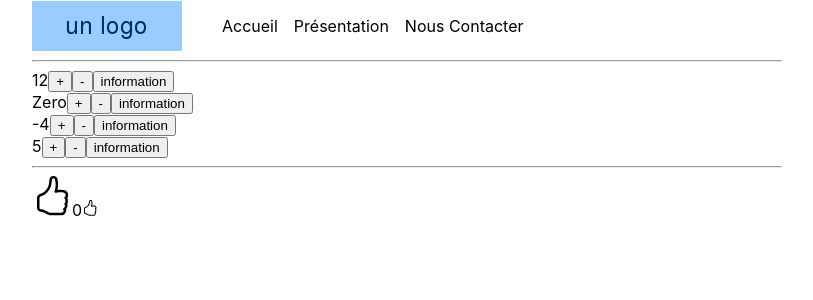
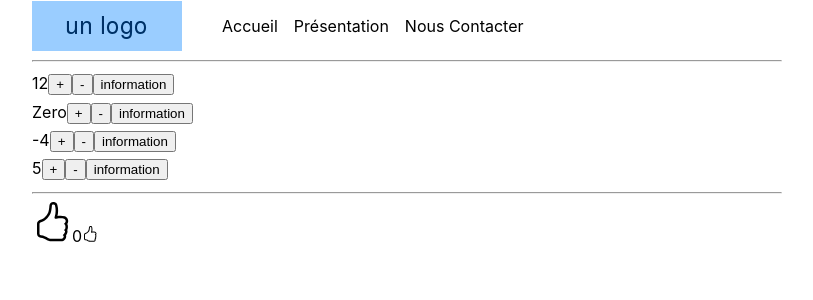
Before and after one commit to alexandre-aco-code/react-practise, a React (Create React App) app in the folder jour1/: page / in a window 1280 px wide. Shown: the top 300 px of the page, without its empty margins (233-1046 px from the left). Built offline with nearby package versions, Linux system fonts and the light colour scheme.

Commit message:
augmenter and diminuer working in the parent class

```diff
--- a/jour1/src/composants/body/Compteur.jsx
+++ b/jour1/src/composants/body/Compteur.jsx
@@ -1,56 +1,58 @@
-import { Component } from 'react';
+//sfc stateless fonctional component
 
-class Compteur extends Component {
-    state = {
-        valeur : this.props.compteur.valeur
-    }
-    // solution 1 éviter la perte de contexte de this
-    augmenter(){
-        // alert("j'ai cliqué sur le bouton +");
-        // console.log(this);
-        // this.state.valeur++;
-        /* let valeur = this.state.valeur ; */
-        /* let that = this; */
-        this.setState({
-            valeur : this.state.valeur + 1
-        })
+const diminuer = (data) => {
+    //console.log(this.state.valeur);
+    //this.setState({ valeur : this.state.valeur - 1 });
+    this.props.diminuer(data);
+};
+
+function passage() {
+    console.log("je viens de rentrer dans le bouton +");
 }
 
-    passage(){
-        console.log("je viens de rentrer dans le bouton +");
-    }
-    // solution 2 éviter la perte de contexte de this
-    diminuer = () => {
-        console.log(this.state.valeur);
-        this.setState({ valeur : this.state.valeur - 1 });
+const info = (param) => {
+    console.log(param);
+};
+
+function augmenter(data) {
+    this.props.augmenter(data);
 }
 
-    misEnformeCompteur(){
-        console.log(this.props.compteur); // enfant lecture seule
-        console.log(this.props.largeur)
-        if(this.state.valeur === 0){
-            return "Zero"
+function misEnformeCompteur(valeur) {
+    if (valeur === 0) {
+        return "Zero";
     }
-        return this.state.valeur ;
+    return valeur;
 }
 
-    info = (param) => {
-        console.log(param);
-        // this dans les méthodes
-    }
-
-    render() {
+const Compteur = (props) => {
     return (
-            <div className="compteur">
-                <span>
-                    { this.misEnformeCompteur() }
-                </span>
-                <button onClick={this.augmenter.bind(this)} onMouseEnter={this.passage}>+</button>
-                <button onClick={this.diminuer}>-</button>
-                <button onClick={ () => { this.info( "une information" ) }}>information</button>
+        <div className="compteur" style={{ padding: "0.2em 0" }}>
+            <span>{misEnformeCompteur(props.compteur.valeur)}</span>
+            <button
+                onClick={() => {
+                    props.augmenter(props.compteur);
+                }}
+                onMouseEnter={passage}
+            >
+                +
+            </button>
+            <button
+                onClick={() => {
+                    props.diminuer(props.compteur);
+                }}
+            >
+                -
+            </button>
+            <button
+                onClick={() => {
+                    info("une information");
+                }}
+            >
+                information
+            </button>
         </div>
     );
-    }
-}
+};
 
 export default Compteur;
--- a/jour1/src/composants/body/Compteurs.jsx
+++ b/jour1/src/composants/body/Compteurs.jsx
@@ -1,21 +1,61 @@
-import { Component } from 'react';
+import { Component } from "react";
 import Compteur from "./Compteur";
 
 class Compteurs extends Component {
     state = {
         compteurs: [
-            {id : 1, valeur:12},
-            {id : 2, valeur:0},
-            {id : 3, valeur:-4},
-            {id : 4, valeur:5},
-        ]
-    }
+            { id: 1, valeur: 12 },
+            { id: 2, valeur: 0 },
+            { id: 3, valeur: -4 },
+            { id: 4, valeur: 5 },
+        ],
+    };
+
+    augmenter = (data) => {
+        //console.log("augmenter dans le composant Parent");
+        // console.log( data );
+        // il faut cloner le compteur qui est dans le state
+
+        // clone
+        let cloneCompteur = [...this.state.compteurs];
+        // recherche
+        let compteurAModifier = cloneCompteur.find(function (item) {
+            return item.id === data.id;
+        });
+        // récupére la position de l'élément recherché dans le clone
+        let index = cloneCompteur.indexOf(compteurAModifier);
+        // augmente de + 1 l'item concerné dans le clone
+        cloneCompteur[index].valeur++;
+        // mettre à jour la valeur dans le state pour propriété compteur
+        // et react et dès qu'il y a une valeur différente => Reaact va mettre à jour le composant concerné (celui sur le quel vous avez cliqué)
+        this.setState({
+            compteurs: cloneCompteur,
+        });
+    };
+
+    diminuer = (data) => {
+        // clone le state
+        const cloneCompteur = [...this.state.compteurs];
+        const resultat = cloneCompteur.find((item) => item.id === data.id);
+        const index = cloneCompteur.indexOf(resultat);
+        cloneCompteur[index].valeur--;
+        this.setState({
+            compteur: cloneCompteur,
+        });
+    };
+
     render() {
         return (
             <>
-                {this.state.compteurs.map((item, index) => <Compteur key={index} compteur={item} />)}
+                {this.state.compteurs.map((item, index) => (
+                    <Compteur
+                        key={index}
+                        compteur={item}
+                        augmenter={this.augmenter}
+                        diminuer={this.diminuer}
+                    />
+                ))}
             </>
-
         );
     }
 }
```
Lines whose indentation alone changed are shown as unchanged.
